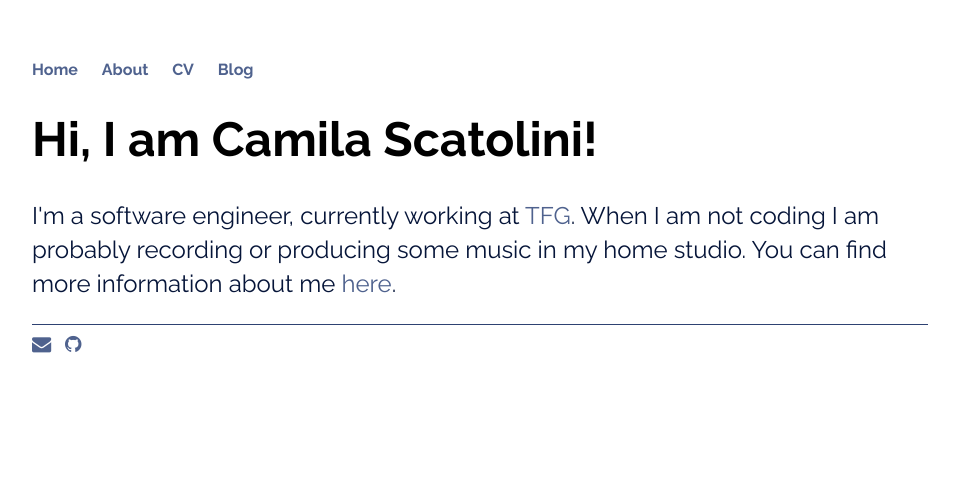
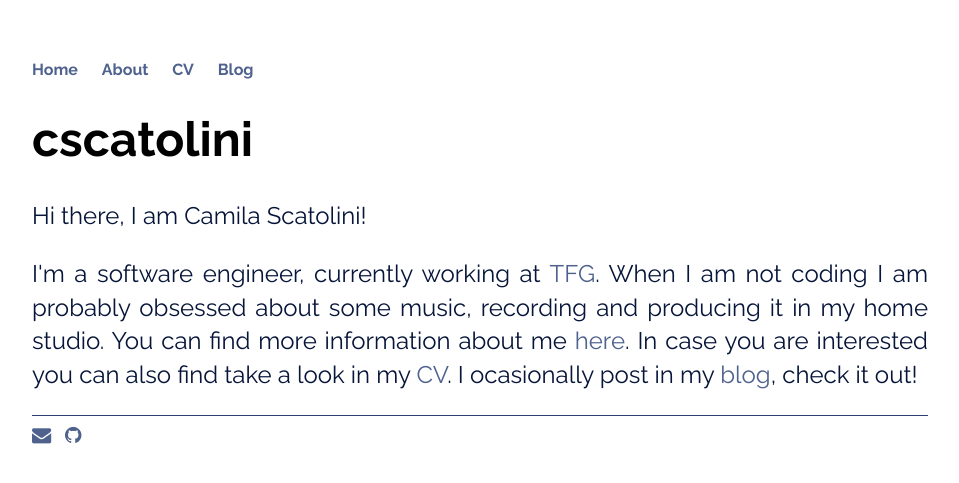
Before and after one commit to cscatolini/cscatolini.github.io, a Jekyll site: the page built from index.html, in a window 1280 px wide. Shown: the top 483 px of the page, without its empty margins (160-1119 px from the left). Built offline with Jekyll 4.4.1, drawn with Linux system fonts in a browser that asks for light colours; nearby versions of some CDN libraries.

Commit message:
updated home page

```diff
--- a/css/main.css
+++ b/css/main.css
@@ -33,6 +33,7 @@ p {
     font-size: 1.5em;
     line-height: 1.4em;
     color: #061539;
+    text-align: justify;
 }
 
 footer {
--- a/index.html
+++ b/index.html
@@ -3,6 +3,7 @@ layout: default
 title: cscatolini
 ---
 <div class="blurb">
-  <h1>Hi, I am Camila Scatolini!</h1>
-  <p>I'm a software engineer, currently working at <a href="http://www.tfgco.com" target="_blank">TFG</a>. When I am not coding I am probably recording or producing some music in my home studio. You can find more information about me <a href="/about">here</a>.</p>
+  <h1>cscatolini</h1>
+  <p>Hi there, I am Camila Scatolini!</p>
+  <p>I'm a software engineer, currently working at <a href="http://www.tfgco.com" target="_blank">TFG</a>. When I am not coding I am probably obsessed about some music, recording and producing it in my home studio. You can find more information about me <a href="/about">here</a>. In case you are interested you can also find take a look in my <a href="/cv">CV</a>. I ocasionally post in my <a href="/blog">blog</a>, check it out!</p>
 </div>
```
